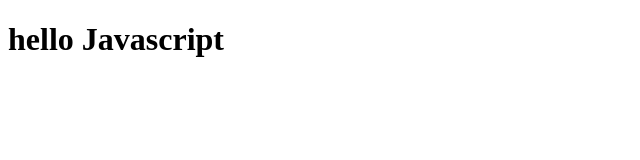
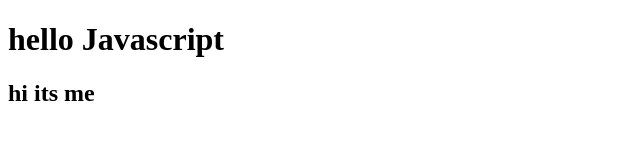
Before and after one commit to rishabh-decodes/javascript, a plain HTML site: page index2.html in a window 1280 px wide. Shown: the whole page, without its empty margins (0-640 px from the left). Drawn offline with Linux system fonts and the light colour scheme.

Commit message:
newHeadingAdded

```diff
--- a/index2.html
+++ b/index2.html
@@ -7,5 +7,6 @@
 </head>
 <body>
     <h1>hello Javascript</h1>
+    <h2>hi its me</h2>
 </body>
 </html>
```
